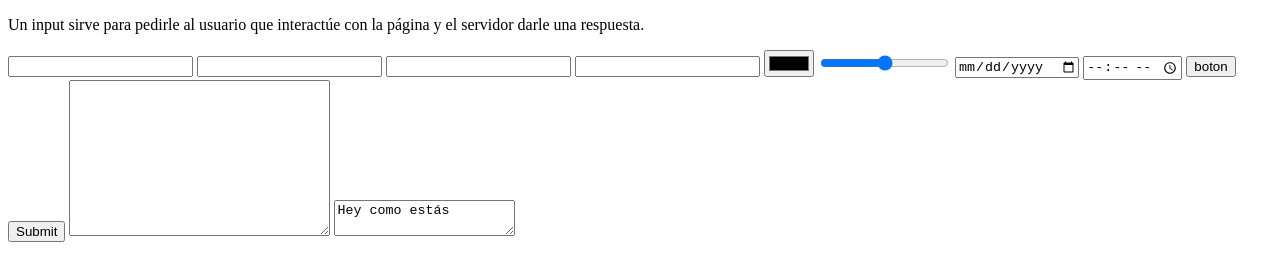
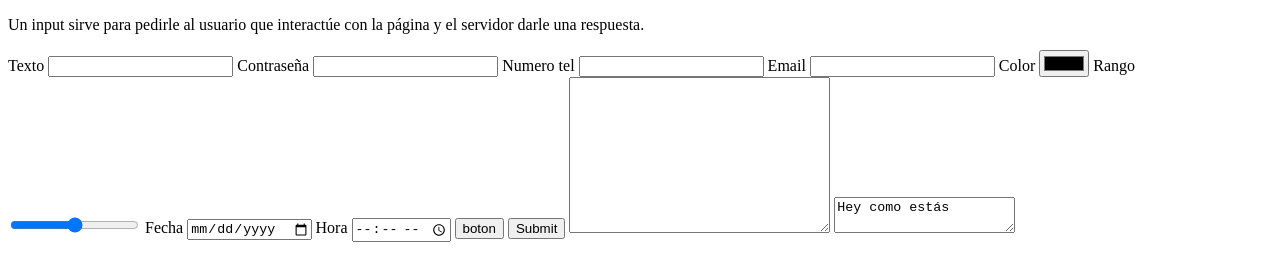
Before and after one commit to erllanosr/SOYDALTO, a plain HTML site: page html/formularios.html in a window 1280 px wide. Drawn offline with Linux system fonts and the light colour scheme.

Commit message:
formularios-correccion.html
Te faltaba un <label> en los imputs, asi describimos cada imput para que el usuario sepa los datos que se les esta pidiendo

```diff
--- a/html/formularios.html
+++ b/html/formularios.html
@@ -8,14 +8,22 @@
   <body>
     <p>Un input sirve para pedirle al usuario que interactúe con la página y el servidor darle una respuesta.</p>
     <form method="POST">
-      <input type="text" required="" />
-      <input type="password" required="" />
-      <input type="number" required="" />
-      <input type="email" />
-      <input type="color" />
-      <input type="range" min="10" max="100" />
-      <input type="date" />
-      <input type="time" />
+      <label>Texto
+        <input type="text" required="" /></label>
+      <label>Contraseña
+        <input type="password" required="" /></label>
+      <label>Numero tel
+        <input type="number" required="" /></label>
+      <label>Email
+        <input type="email" /></label>
+      <label>Color
+        <input type="color" /></color>
+      <label>Rango
+        <input type="range" min="10" max="100" /></label>
+      <label>Fecha
+        <input type="date" /></label>
+      <label>Hora
+        <input type="time" /></label>
       <input type="button" value="boton" />
       <input type="submit" />
       <textarea name="" id="" cols="30" rows="10"></textarea>
```
